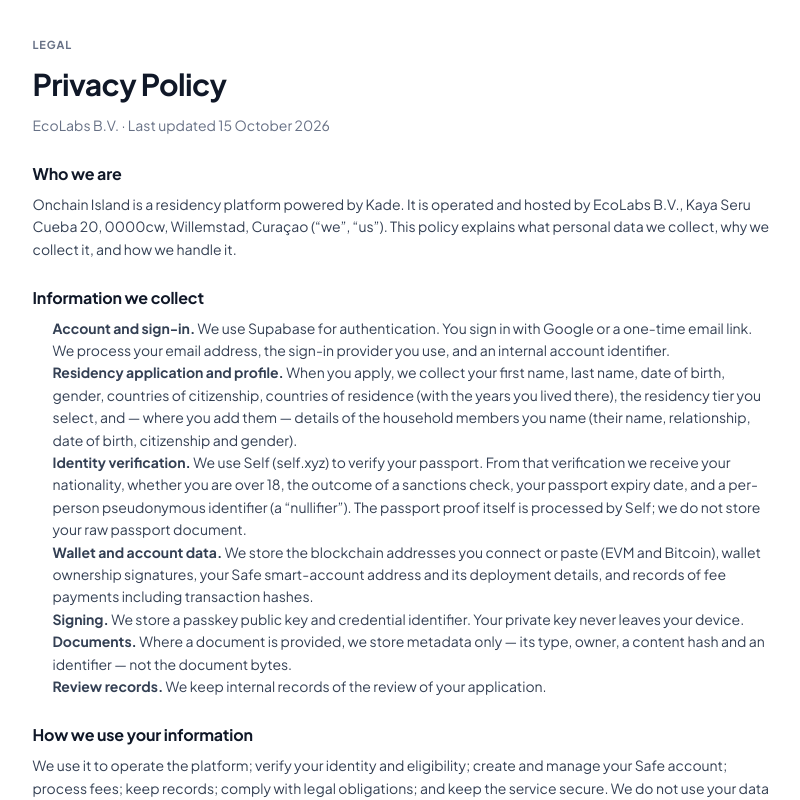
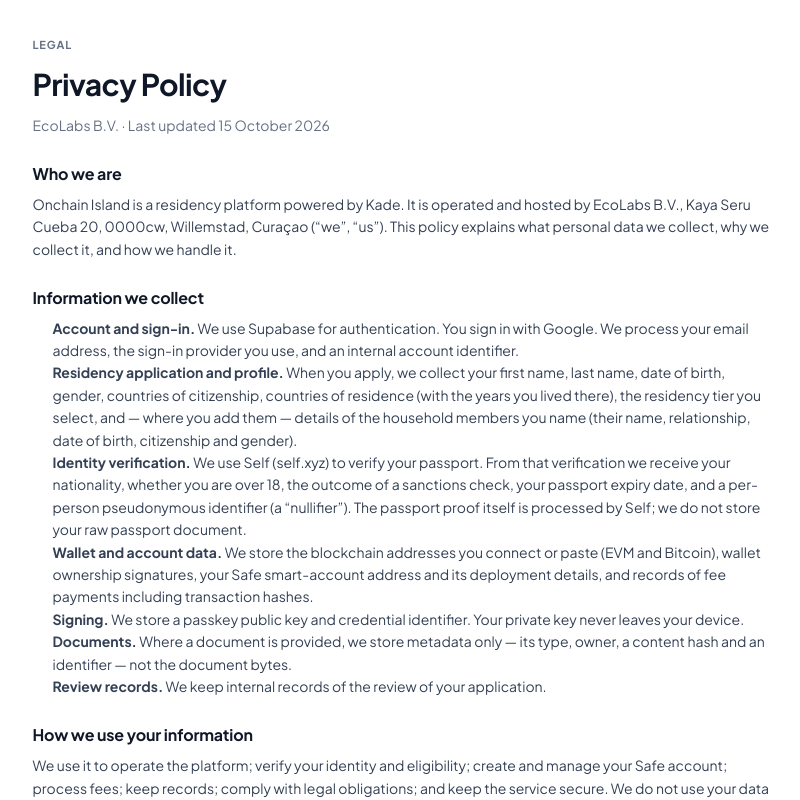
Before and after one commit to EcoLabsHQ/Kade, a Next.js app in the folder apps/web/: page /privacy in a window 1280 px wide. Shown: the top 800 px of the page, without its empty margins (60-860 px from the left). Built offline with nearby package versions, Linux system fonts and the light colour scheme; no server answers.

Commit message:
fix(legal): drop the email sign-in claim from the privacy policy
The policy said 'You sign in with Google or a one-time email link', which
this iteration made false. It now states Google only. Also corrects a
stale comment in the auth-providers test.

```diff
--- a/apps/web/src/components/legal/PrivacyScreen.tsx
+++ b/apps/web/src/components/legal/PrivacyScreen.tsx
@@ -102,9 +102,9 @@ export function PrivacyScreen() {
             <ul style={list}>
               <li>
                 <strong>Account and sign-in.</strong> We use Supabase for
-                authentication. You sign in with Google or a one-time email link.
-                We process your email address, the sign-in provider you use, and
-                an internal account identifier.
+                authentication. You sign in with Google. We process your email
+                address, the sign-in provider you use, and an internal account
+                identifier.
               </li>
               <li>
                 <strong>Residency application and profile.</strong> When you
```
Also changed, not shown: 1 other file (tests, documents, lock files or other folders).
